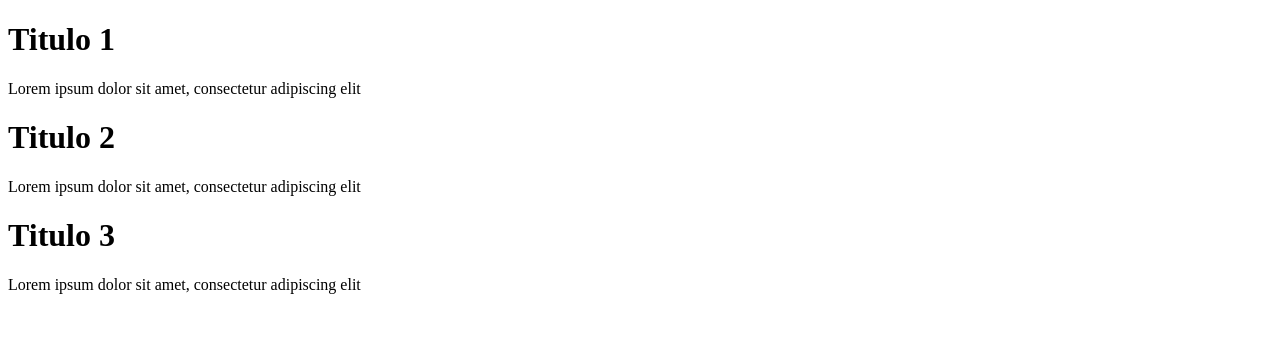
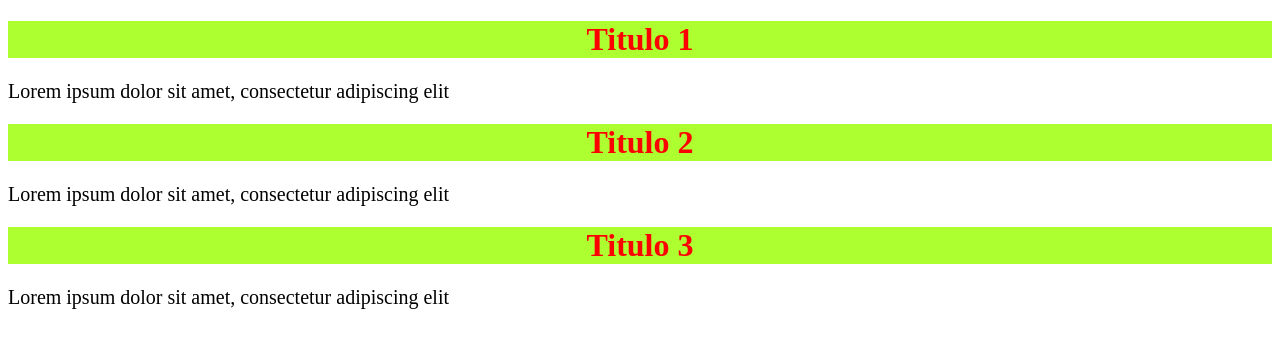
Before and after one commit to JosephAAS/redesdigitales070224, a plain HTML site: page index.html in a window 1280 px wide. Drawn offline with Linux system fonts and the light colour scheme.

Commit message:
dsgfadeh

```diff
--- a/index.html
+++ b/index.html
@@ -1,17 +1,28 @@
 <!DOCTYPE html>
 <html>
+    <style>
+        h1{
+            color:red;
+            text-align:center;
+            background-color:greenyellow;
+        }
+        P{
+            font-family: 'Times New Roman ', Times, serif;
+            font-size:15pt;
+            text-align: justify;
 
+        }
+    </style>
     <head>
-        <link rel="stylesheet" href="styles.css"
+
     </head>
-
     <body>
-        <h1 class="titulo"> Titulo 1 </h1>
-        <p class="texto">Lorem ipsum dolor sit amet, consectetur adipiscing elit</p>
-        <h1 class="titulo"> Titulo 2 </h1>
-        <p class="texto">Lorem ipsum dolor sit amet, consectetur adipiscing elit</p>
-        <h1 class="titulo"> Titulo 3 </h1>
-        <p class="texto">Lorem ipsum dolor sit amet, consectetur adipiscing elit</p>
+        <h1> Titulo 1 </h1>
+        <p>Lorem ipsum dolor sit amet, consectetur adipiscing elit</p>
+        <h1> Titulo 2 </h1>
+        <p>Lorem ipsum dolor sit amet, consectetur adipiscing elit</p>
+        <h1> Titulo 3 </h1>
+        <p>Lorem ipsum dolor sit amet, consectetur adipiscing elit</p>
     </body>
 
 </html>
```
